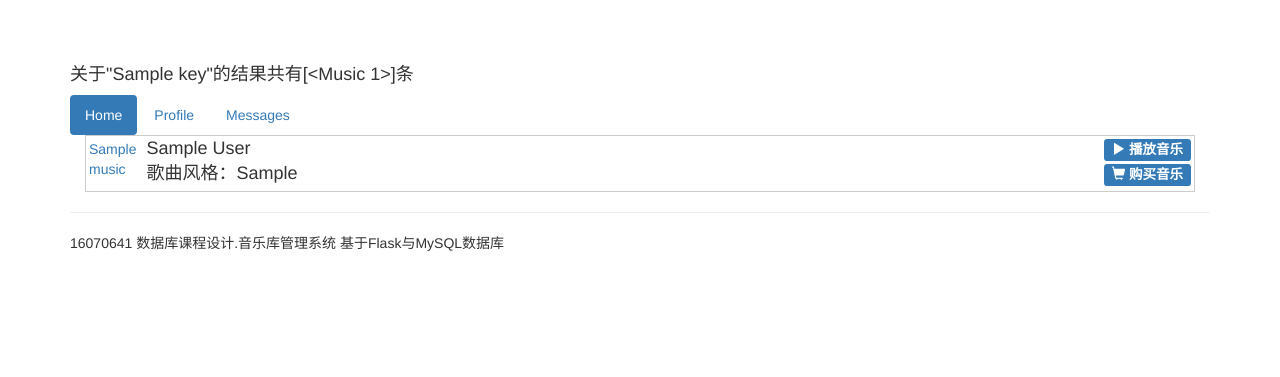
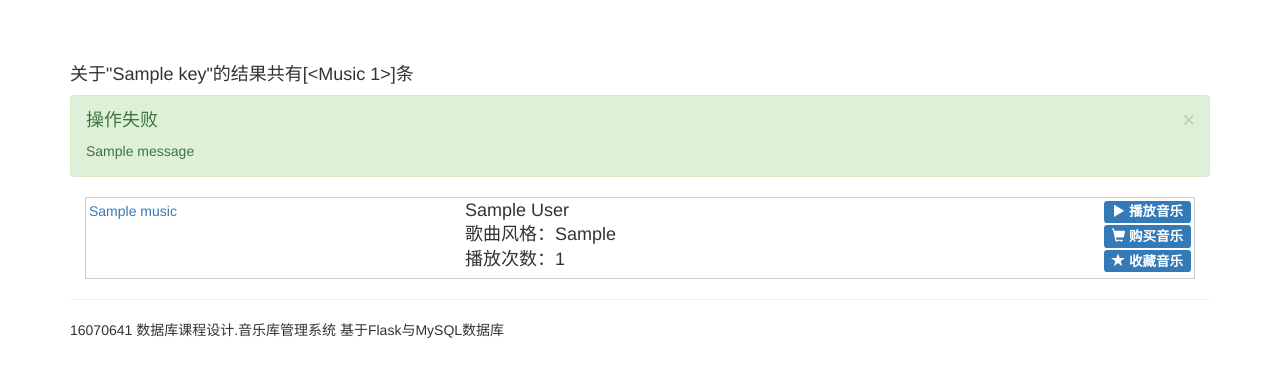
Before and after one commit to SixSen/music-website-flask, a Flask app: template app/templates/home/search.html in a window 1280 px wide. Shown: the part 51-428 px from the top of the page. Run offline with Flask 2, Linux system fonts and the light colour scheme; tables that the repository leaves empty hold one stand-in row (values such as "Sample post"); the template is opened without the code that fills it: values that come from a table or form of the project are taken from there, most other values are stand-ins (such as "Sample title", 1, 10 or a date in 2020); one stand-in notice (Sample message) is shown; some libraries are stand-ins or nearby versions.

Commit message:
完成了对于是否购买或是否订阅的用户判断

```diff
--- a/app/models.py
+++ b/app/models.py
@@ -12,7 +12,7 @@ app = Flask(__name__)
 # 用于连接数据的数据库。
 app.config['SQLALCHEMY_DATABASE_URI'] = "mysql://root:1232123@127.0.0.1:3306/musicdb"
 # app.config['SQLALCHEMY_DATABASE_URI'] = "mysql://root:ORUkJIcJRTZhySNt@47.93.242.157/test"
-# app.config['SQLALCHEMY_DATABASE_URI'] = "mysql://root:nucoj@39.106.214.230:3306/musicdb"
+#app.config['SQLALCHEMY_DATABASE_URI'] = "mysql://root:nucoj@39.106.214.230:3306/musicdb"
 # Flask-SQLAlchemy 将会追踪对象的修改并且发送信号。
 # app.config['SQLALCHEMY_TRACK_MODIFICATIONS'] = False
 
--- a/app/templates/home/home.html
+++ b/app/templates/home/home.html
@@ -45,7 +45,7 @@
                 <span class="icon-bar"></span>
                 <span class="icon-bar"></span>
             </button>
-            <a href="index.html" class="navbar-brand" style="width:250px;">
+            <a href="{{ url_for('home.index')}}" class="navbar-brand" style="width:250px;">
                 &nbsp;微音乐
             </a>
         </div>
--- a/app/templates/home/nav.html
+++ b/app/templates/home/nav.html
@@ -45,7 +45,7 @@
                 <span class="icon-bar"></span>
                 <span class="icon-bar"></span>
             </button>
-            <a href="index.html" class="navbar-brand" style="width:250px;">
+            <a href="{{ url_for('home.welcome')}}" class="navbar-brand" style="width:250px;">
                 &nbsp;微音乐
             </a>
         </div>
--- a/app/templates/home/search.html
+++ b/app/templates/home/search.html
@@ -6,6 +6,14 @@
 
 {% block content %}
 <h4>关于"{{ key }}"的结果共有{{ count }}条</h4>
+                    {% for msg in get_flashed_messages(category_filter=["err"]) %}
+                        <div class="alert alert-success alert-dismissible">
+                            <button type="button" class="close" data-dismiss="alert" aria-hidden="true">×
+                            </button>
+                            <h4><i class="icon fa fa-check"></i> 操作失败</h4>
+                            {{ msg }}
+                        </div>
+                    {% endfor %}
 {#{% for v in page_data %}#}
 {#<div>#}
 {##}
@@ -13,15 +21,11 @@
 {##}
 {#</div>#}
 {#{% endfor %}#}
-<ul class="nav nav-pills">
-  <li role="presentation" class="active"><a href="#">Home</a></li>
-  <li role="presentation"><a href="#">Profile</a></li>
-  <li role="presentation"><a href="#">Messages</a></li>
-</ul>
+
 <div class="col-md-12">
             {% for v in page_data %}
                 <div class="media">
-                    <div class="media-left">
+                    <div class="media-left" style="width: 5000px">
                         <a href="{{ url_for('home.play',id=v.id) }}">
                            {{ v.music_name }}
                         </a>
@@ -33,6 +37,9 @@
                         <h4 class="media-heading">歌曲风格：{{ v.style }}<a href="{{ url_for('home.play',id=v.music_id) }}"
                                                                   class="label label-primary pull-right"><span
                                 class="glyphicon glyphicon-shopping-cart"></span>&nbsp;购买音乐</a></h4>
+                        <h4 class="media-heading">播放次数：{{ v.listen}}<a href="{{ url_for('home.play',id=v.music_id) }}"
+                                                                  class="label label-primary pull-right"><span
+                                class="glyphicon glyphicon-star"></span>&nbsp;收藏音乐</a></h4>
                     </div>
                 </div>
             {% endfor %}
--- a/app/templates/home/welcome.html
+++ b/app/templates/home/welcome.html
@@ -8,7 +8,10 @@
 
 
 {% block content %}
-<h1>欢迎回来，{{ name }},vip:{{ vclass }}</h1>
+
+<h1>    {% if vclass == 1 %}
+    尊敬的VIP会员
+    {% endif %}{{ name }}，欢迎回来</h1>
     <div style="margin-top: 10px">
 
         <h3>热歌排行榜</h3>
```
Also changed, not shown: app/home/views.py (+8 -2 lines), app/templates/home/msg.html (added, +10 -0 lines).
